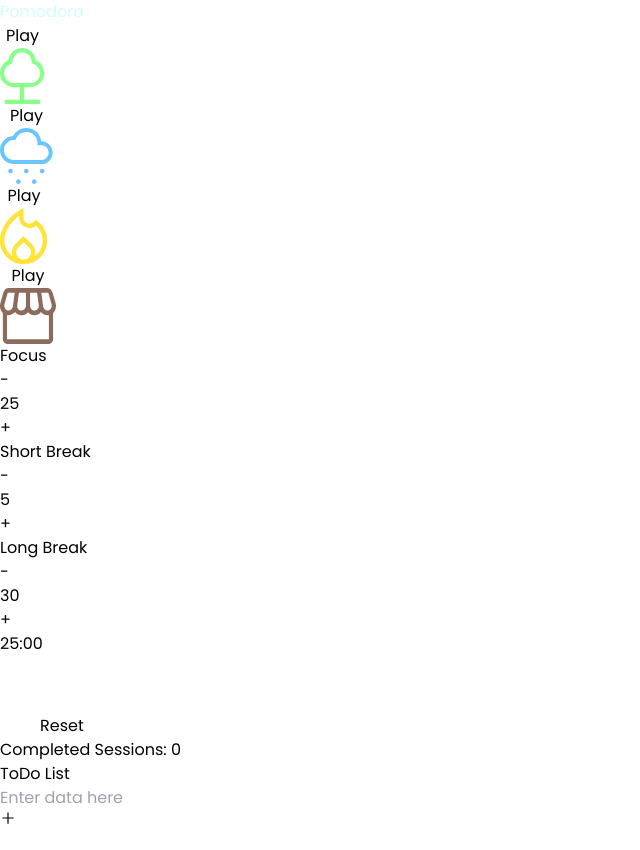
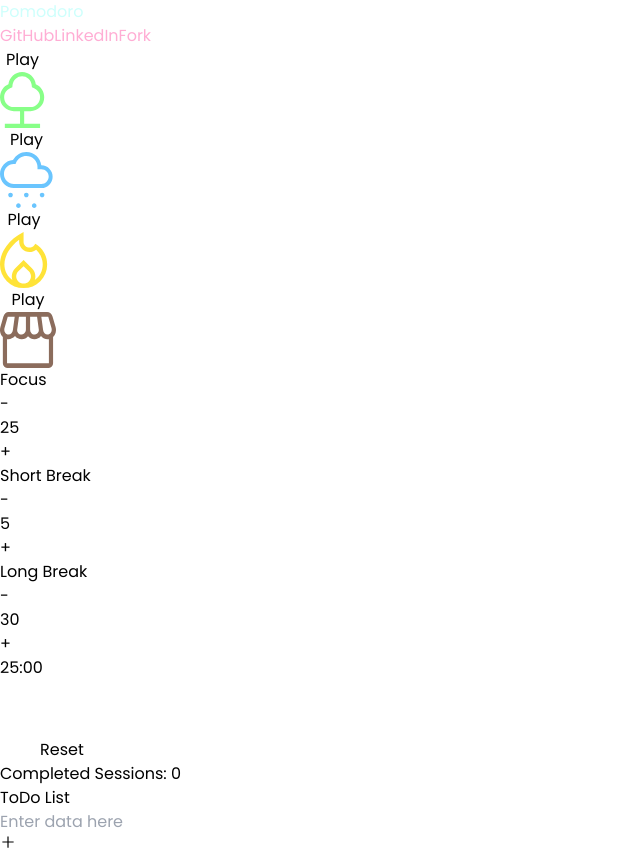
Before and after one commit to piyushbaibhav/Pomodoro, a React (Vite) app: page / in a window 1280 px wide. Shown: the whole page, without its empty margins (0-640 px from the left). Before the commit the page ends 826 px from the top, so only its background shows below. Built offline with nearby package versions, Linux system fonts and the light colour scheme.

Commit message:
nav update

```diff
--- a/src/App.jsx
+++ b/src/App.jsx
@@ -2,6 +2,7 @@ import React, { useState, useEffect } from "react";
 import Progress from "./components/Progress";
 import Box from "./components/Box";
 import Input from "./components/Input";
+import Navbar from "./components/Navbar";
 
 function App() {
   const [sessionLength, setSessionLength] = useState(25);
@@ -156,9 +157,7 @@ function App() {
 
 
   return (<>
-   <nav className="flex justify-between w-full p-4 h-4 bg-black text-white">
-  <h1 className=" text-4xl font-medium underline underline-offset-[10px]"style={{ color: 'rgb(206 255 252)' }}>Pomodoro </h1>
-</nav>
+   <Navbar/>
         <div className="bg-black pt-5">
           <div className="flex">
                         <div className="  w-64 ml-[300px] mr-4">
--- /dev/null
+++ b/src/components/Navbar.jsx
@@ -0,0 +1,20 @@
+import React from 'react'
+
+export default function Navbar() {
+  return (
+    <nav className="flex justify-between w-full p-4 h-4 bg-black text-white">
+  <h1 className=" text-4xl font-medium underline underline-offset-[10px]"style={{ color: 'rgb(206 255 252)' }}>Pomodoro </h1>
+  <div className="flex justify-center pr-11 pb-11 mt-8" style={{ color: 'rgb(255 173 212)' }}>
+      <a className="mr-4" href="https://github.com/piyushbaibhav" target="_blank" rel="noopener noreferrer">
+        GitHub
+      </a>
+      <a className="mr-4" href="https://www.linkedin.com/in/piyushbaibhav/" target="_blank" rel="noopener noreferrer">
+        LinkedIn
+      </a>
+      <a href="https://github.com/piyushbaibhav/Pomodoro" target="_blank" rel="noopener noreferrer">
+        Fork
+      </a>
+    </div>
+</nav>
+  )
+}
```
